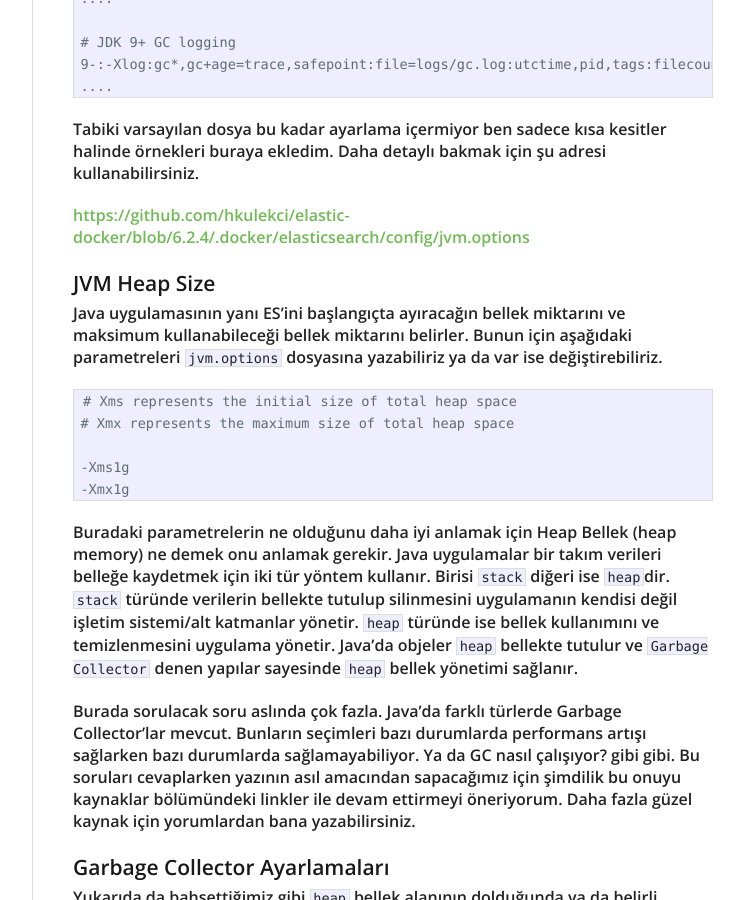
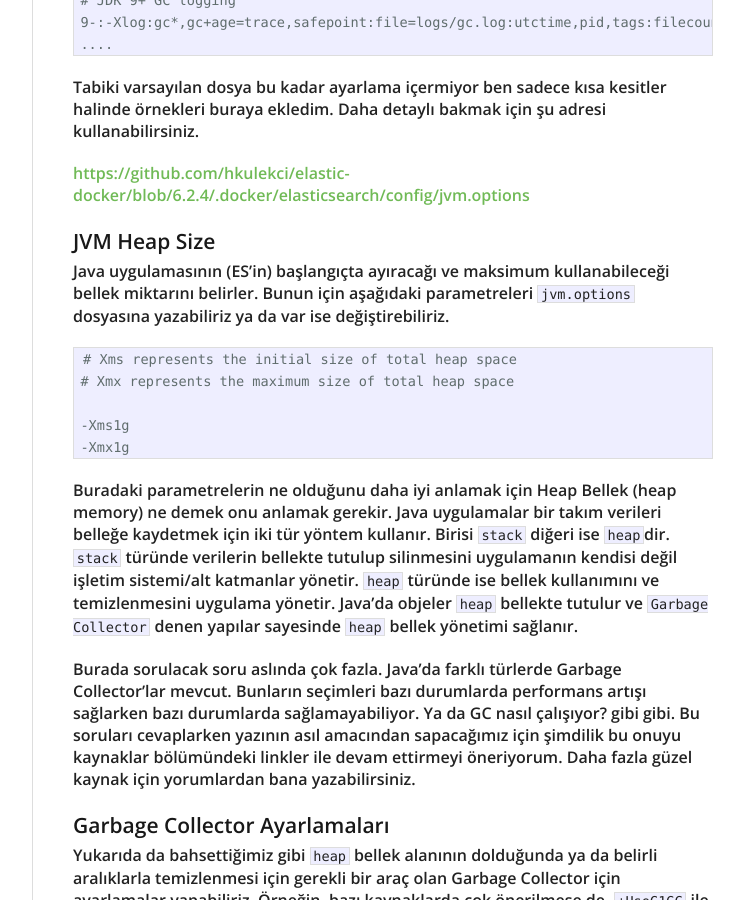
Before and after one commit to hkulekci/elasticsearch, a Jekyll site: the page built from _posts/2018-06-04-jvm-ayarlari--es-6-2-x.md, in a window 1280 px wide and 900 px high, scrolled down 1063 px. Shown: the whole window, without its empty margins (378-1122 px from the left). Built offline with Jekyll 4.4.1, drawn with Linux system fonts in a browser that asks for light colours; nearby versions of some CDN libraries; comment, search, counter and statistics services are not loaded.

Commit message:
guncelleme

````diff
--- a/_posts/2018-06-04-jvm-ayarlari--es-6-2-x.md
+++ b/_posts/2018-06-04-jvm-ayarlari--es-6-2-x.md
@@ -5,8 +5,6 @@ categories:
 - blog
 summary: JVM ayarları için ne yapmak gerekir ve nasıl değiştirilir değinmeye çalıştık ve bu ayarlardan bazılarını daha detaylıca açıklamaya çalıştık.
 ---
-
-##
 
 JVM ayarları sıklıkla değiştirilmese de geliştirme ortamından canlı ortama geçiş sırasında daha performanslı bir cluster için bazı değişiklikler yapılması gerekir. ES'in eski sürümlerinde bu ayarları verirken ES'i çalıştırma komutuna parametre olarak veriyorduk:
 
@@ -44,7 +42,7 @@ Tabiki varsayılan dosya bu kadar ayarlama içermiyor ben sadece kısa kesitler
 
 #### JVM Heap Size
 
-Java uygulamasının yanı ES'ini başlangıçta ayıracağın bellek miktarını ve maksimum kullanabileceği bellek miktarını belirler. Bunun için aşağıdaki parametreleri `jvm.options` dosyasına yazabiliriz ya da var ise değiştirebiliriz.
+Java uygulamasının (ES'in) başlangıçta ayıracağı ve maksimum kullanabileceği bellek miktarını belirler. Bunun için aşağıdaki parametreleri `jvm.options` dosyasına yazabiliriz ya da var ise değiştirebiliriz.
 
 ```
 # Xms represents the initial size of total heap space
````
